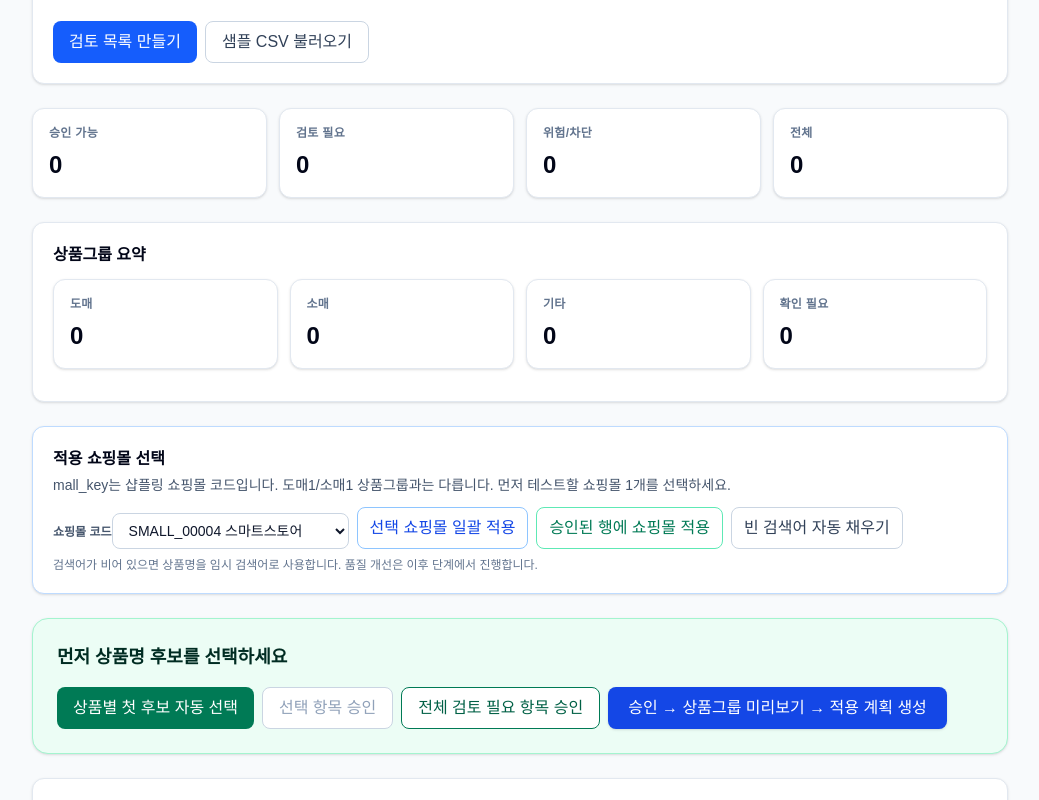
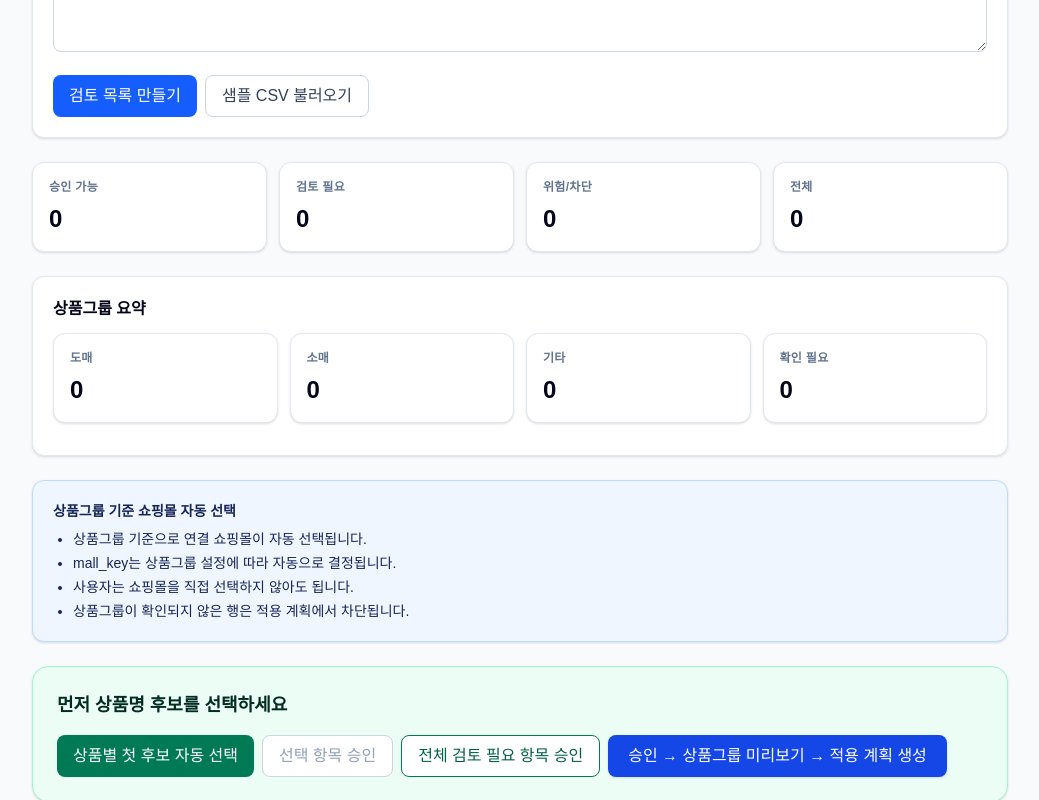
Before and after one commit to andysong111/commerce-os-ops-center, a Next.js app: page /keyword-review-queue in a window 1280 px wide. Shown: the part 2000-2800 px from the top of the page, without its empty margins (240-1279 px from the left). Built offline with nearby package versions, Linux system fonts and the light colour scheme.

Commit message:
Remove manual mall selection from product launch wizard (#118)

```diff
--- a/src/app/keyword-review-queue/page.tsx
+++ b/src/app/keyword-review-queue/page.tsx
@@ -31,9 +31,6 @@ import {
   type KeywordExecutionPreflightResult,
 } from "@/lib/keywordReviewExecutionPreflight";
 
-const DEFAULT_MALL_KEY_STORAGE_KEY = "keywordReviewQueue.defaultMallKey";
-const DEFAULT_MALL_KEY = "SMALL_00004";
-
 const APPLY_RESULT_LABELS: Record<string, string> = {
   goods_key: "상품번호",
   mall_key: "쇼핑몰",
@@ -75,41 +72,14 @@ function formatApplyResultValue(value: unknown): string {
   return APPLY_RESULT_VALUE_LABELS[raw] ?? raw;
 }
 
-function createGroupVariantPreviewRows(rows: ReviewedKeywordRow[], groupVariantEnabled: boolean, expandProductGroupMarkets: boolean) {
+function createGroupVariantPreviewRows(rows: ReviewedKeywordRow[], groupVariantEnabled: boolean) {
   return rows.filter((row) => row.reviewStatus === "approved").flatMap((row) => {
     const source = sourceFromReviewedRow(row);
-    const markets = expandProductGroupMarkets ? getMarketsForProductGroup(row.productGroup ?? "") : [{ productGroup: row.productGroup ?? "상품그룹 확인 필요", groupSuffix: row.groupSuffix ?? "", productGroupType: row.productGroupType ?? "확인 필요", marketName: "현재 선택 쇼핑몰", mallType: "", mallKey: row.editedMallKey || row.mallKey, accountIdLabel: "-" } as const];
-    if (markets.length === 0) return [{ row, mallKey: "상품그룹 확인 필요", marketName: "상품그룹 확인 필요", accountIdLabel: "-", groupTitle: source.baseTitle, mallTitle: source.baseTitle, selectedModifier: "", wordOrderStrategy: "blocked" }];
+    const markets = getMarketsForProductGroup(row.productGroup ?? "");
+    if (markets.length === 0) return [{ row, mallKey: "상품그룹 확인 필요", marketName: "상품그룹 확인 필요", accountIdLabel: "-", groupTitle: source.baseTitle, mallTitle: source.baseTitle, selectedModifier: "", wordOrderStrategy: "상품그룹을 확인해야 쇼핑몰 자동 확장이 가능합니다." }];
     return markets.map((market) => { const variant = groupVariantEnabled ? buildMallSpecificTitleVariant(source, market) : null; return { row, mallKey: market.mallKey, marketName: market.marketName, accountIdLabel: market.accountIdLabel, groupTitle: variant?.groupTitle ?? source.baseTitle, mallTitle: variant?.mallTitle ?? source.baseTitle, selectedModifier: variant?.selectedModifier ?? "", wordOrderStrategy: variant?.wordOrderStrategy ?? "single_mall" }; });
   });
 }
-
-const SHOPLING_MALL_OPTIONS = [
-  ["SMALL_00001", "옥션"],
-  ["SMALL_00002", "지마켓"],
-  ["SMALL_00003", "11번가"],
-  ["SMALL_00004", "스마트스토어"],
-  ["SMALL_00005", "GS SHOP"],
-  ["SMALL_00012", "쿠팡"],
-  ["SMALL_00014", "카페24(1.9)"],
-  ["SMALL_00019", "신세계몰"],
-  ["SMALL_00069", "도매꾹"],
-  ["SMALL_00071", "도매창고"],
-  ["SMALL_00101", "카카오톡 스토어"],
-  ["SMALL_00107", "오너클랜"],
-  ["SMALL_00112", "에이블리"],
-  ["SMALL_00116", "셀파"],
-  ["SMALL_00130", "롯데ON"],
-  ["SMALL_00165", "셀링콕"],
-  ["SMALL_00168", "인큐텐"],
-  ["SMALL_00179", "투비즈온"],
-  ["SMALL_00180", "도매아토즈"],
-  ["SMALL_00186", "AliExpress"],
-  ["SMALL_00188", "셀리어스"],
-  ["SMALL_00190", "도매의신"],
-  ["SMALL_00191", "TEMU"],
-  ["SMALL_00194", "토스쇼핑"],
-] as const;
 
 function fallbackSiteSrchFromTitle(title: string) {
   return title.replace(/\s+/g, " ").trim();
@@ -221,12 +191,12 @@ export default function KeywordReviewQueuePage() {
   const [payloadPreview, setPayloadPreview] =
     useState<KeywordPayloadPreviewResult | null>(null);
   const [groupVariantEnabled, setGroupVariantEnabled] = useState(false);
-  const [expandProductGroupMarkets, setExpandProductGroupMarkets] = useState(false);
+  const [expandProductGroupMarkets] = useState(true);
   const [groupVariantPreview, setGroupVariantPreview] = useState<ReturnType<typeof createGroupVariantPreviewRows>>([]);
   const [guidedActionStatus, setGuidedActionStatus] = useState("");
   const [preflightResult, setPreflightResult] =
     useState<KeywordExecutionPreflightResult | null>(null);
-  const [allowedMallKeys, setAllowedMallKeys] = useState(DEFAULT_MALL_KEY);
+  const [allowedMallKeys, setAllowedMallKeys] = useState("");
   const [maxRows, setMaxRows] = useState("20");
   const [alreadyAppliedGoodsKeys, setAlreadyAppliedGoodsKeys] = useState("");
   const [keywordApplyMaxRows, setKeywordApplyMaxRows] = useState("20");
@@ -240,28 +210,6 @@ export default function KeywordReviewQueuePage() {
     string,
     unknown
   > | null>(null);
-  const [defaultMallKey, setDefaultMallKey] = useState(() => {
-    if (typeof window === "undefined") return DEFAULT_MALL_KEY;
-    return (
-      window.localStorage.getItem(DEFAULT_MALL_KEY_STORAGE_KEY) ||
-      DEFAULT_MALL_KEY
-    );
-  });
-  const [mallKeyFillStatus, setMallKeyFillStatus] = useState("");
-
-  function changeDefaultMallKey(value: string) {
-    const previousDefaultMallKey = defaultMallKey;
-    setDefaultMallKey(value);
-    setAllowedMallKeys((current) => {
-      const normalizedCurrent = current.trim();
-      if (!normalizedCurrent || normalizedCurrent === previousDefaultMallKey) {
-        return value;
-      }
-      return current;
-    });
-    setPreflightResult(null);
-    window.localStorage.setItem(DEFAULT_MALL_KEY_STORAGE_KEY, value);
-  }
   function loadImportedArtifact() {
     if (!importedArtifact?.files) return;
     setApprovalCsv(
@@ -421,7 +369,7 @@ export default function KeywordReviewQueuePage() {
         return {
           ...row,
           reviewStatus: "approved" as const,
-          editedMallKey: row.editedMallKey.trim() || row.mallKey.trim() || defaultMallKey,
+          editedMallKey: row.editedMallKey.trim() || row.mallKey.trim(),
           editedSiteSrch: row.editedSiteSrch.trim() || row.recommendedSiteSrch.trim() || fallbackSiteSrchFromTitle(row.editedTitle || row.recommendedTitle),
         };
       }
@@ -433,12 +381,12 @@ export default function KeywordReviewQueuePage() {
     setPayloadPreview(null);
     setPreflightResult(null);
     setRows((current) => approveFirstCandidateRows(current));
-    setMallKeyFillStatus("상품별 첫 후보에 쇼핑몰과 임시 검색어를 자동으로 채웠습니다.");
+    setGuidedActionStatus("상품별 첫 후보를 선택했습니다. mall_key는 상품그룹 설정에 따라 자동으로 결정됩니다.");
   }
 
   function runGuidedApprovalPreviewPlan() {
     const sourceRows = rows.filter((row) => row.reviewStatus === "approved").length === 0 ? approveFirstCandidateRows(rows) : rows;
-    const previewRows = createGroupVariantPreviewRows(sourceRows, groupVariantEnabled, expandProductGroupMarkets);
+    const previewRows = createGroupVariantPreviewRows(sourceRows, groupVariantEnabled);
     const preview = buildKeywordShoplingPayloadPreview(sourceRows, { groupVariantEnabled, expandProductGroupMarkets });
     setRows(sourceRows);
     setGroupVariantPreview(previewRows);
@@ -457,7 +405,7 @@ export default function KeywordReviewQueuePage() {
       setGuidedActionStatus("승인된 상품명이 있어야 진행할 수 있습니다.");
       return;
     }
-    setGroupVariantPreview(createGroupVariantPreviewRows(rows, groupVariantEnabled, expandProductGroupMarkets));
+    setGroupVariantPreview(createGroupVariantPreviewRows(rows, groupVariantEnabled));
     setGuidedActionStatus("상품그룹별 상품명 미리보기를 생성했습니다. 다음 단계에서 적용 계획을 생성하세요.");
   }
 
@@ -492,38 +440,7 @@ export default function KeywordReviewQueuePage() {
     window.setTimeout(() => document.getElementById("keyword-shopling-apply-section")?.scrollIntoView({ behavior: "smooth", block: "start" }), 0);
   }
 
-  function fillMallKeyForRows(approvedOnly: boolean) {
-    setPayloadPreview(null);
-    setPreflightResult(null);
-    setRows((current) =>
-      current.map((row) => {
-        if (row.classification === "blocked_risk") return row;
-        if (approvedOnly && row.reviewStatus !== "approved") return row;
-        return row.mallKey.trim() || row.editedMallKey.trim()
-          ? row
-          : { ...row, editedMallKey: defaultMallKey };
-      }),
-    );
-    setMallKeyFillStatus("선택한 쇼핑몰을 검토 행에 적용했습니다.");
-  }
-
-  function fillEmptySiteSrch() {
-    setPayloadPreview(null);
-    setPreflightResult(null);
-    setRows((current) =>
-      current.map((row) => {
-        const finalSiteSrch =
-          row.editedSiteSrch.trim() || row.recommendedSiteSrch.trim();
-        if (finalSiteSrch) return row;
-        return {
-          ...row,
-          editedSiteSrch: fallbackSiteSrchFromTitle(
-            row.editedTitle || row.recommendedTitle,
-          ),
-        };
-      }),
-    );
-  }
+
 
   function approveAllReviewNeededRows() {
     if (
@@ -740,58 +657,14 @@ export default function KeywordReviewQueuePage() {
         </div>
       </section>
 
-      <section className="my-6 rounded-xl border border-blue-200 bg-white p-4 shadow-sm sm:p-5">
-        <h2 className="font-semibold text-slate-950">적용 쇼핑몰 선택</h2>
-        <p className="mt-1 text-sm text-slate-600">
-          mall_key는 샵플링 쇼핑몰 코드입니다. 도매1/소매1 상품그룹과는
-          다릅니다. 먼저 테스트할 쇼핑몰 1개를 선택하세요.
-        </p>
-        <div className="mt-3 flex flex-wrap items-end gap-2">
-          <label className="text-xs font-semibold text-slate-600">
-            쇼핑몰 코드
-            <select
-              value={defaultMallKey}
-              onChange={(event) => changeDefaultMallKey(event.target.value)}
-              className="mt-1.5 rounded-lg border border-slate-300 px-3 py-2 text-sm font-normal text-slate-900"
-            >
-              {SHOPLING_MALL_OPTIONS.map(([key, label]) => (
-                <option key={key} value={key}>
-                  {key} {label}
-                </option>
-              ))}
-            </select>
-          </label>
-          <button
-            type="button"
-            onClick={() => fillMallKeyForRows(false)}
-            className="rounded-lg border border-blue-300 px-3 py-2 text-xs font-semibold text-blue-700"
-          >
-            선택 쇼핑몰 일괄 적용
-          </button>
-          <button
-            type="button"
-            onClick={() => fillMallKeyForRows(true)}
-            className="rounded-lg border border-emerald-300 px-3 py-2 text-xs font-semibold text-emerald-700"
-          >
-            승인된 행에 쇼핑몰 적용
-          </button>
-          <button
-            type="button"
-            onClick={fillEmptySiteSrch}
-            className="rounded-lg border border-slate-300 px-3 py-2 text-xs font-semibold text-slate-700"
-          >
-            빈 검색어 자동 채우기
-          </button>
-        </div>
-        <p className="mt-2 text-xs text-slate-500">
-          검색어가 비어 있으면 상품명을 임시 검색어로 사용합니다. 품질 개선은
-          이후 단계에서 진행합니다.
-        </p>
-        {mallKeyFillStatus ? (
-          <p className="mt-2 text-xs font-semibold text-emerald-700">
-            {mallKeyFillStatus}
-          </p>
-        ) : null}
+      <section className="my-6 rounded-xl border border-blue-200 bg-blue-50 p-4 text-sm text-blue-950 shadow-sm sm:p-5">
+        <h2 className="font-semibold">상품그룹 기준 쇼핑몰 자동 선택</h2>
+        <ul className="mt-2 list-disc space-y-1 pl-5">
+          <li>상품그룹 기준으로 연결 쇼핑몰이 자동 선택됩니다.</li>
+          <li>mall_key는 상품그룹 설정에 따라 자동으로 결정됩니다.</li>
+          <li>사용자는 쇼핑몰을 직접 선택하지 않아도 됩니다.</li>
+          <li>상품그룹이 확인되지 않은 행은 적용 계획에서 차단됩니다.</li>
+        </ul>
       </section>
 
       <PrimaryApprovalCta
@@ -948,8 +821,7 @@ export default function KeywordReviewQueuePage() {
         expandProductGroupMarkets={expandProductGroupMarkets}
         previewRows={groupVariantPreview}
         onGroupVariantEnabledChange={(value) => { setGroupVariantEnabled(value); setPayloadPreview(null); setPreflightResult(null); }}
-        onExpandProductGroupMarketsChange={(value) => { setExpandProductGroupMarkets(value); setPayloadPreview(null); setPreflightResult(null); }}
-        onPreview={() => setGroupVariantPreview(createGroupVariantPreviewRows(rows, groupVariantEnabled, expandProductGroupMarkets))}
+        onPreview={() => setGroupVariantPreview(createGroupVariantPreviewRows(rows, groupVariantEnabled))}
         onApplyPreview={() => {
           if (expandProductGroupMarkets) {
             const preview = buildKeywordShoplingPayloadPreview(rows, { groupVariantEnabled, expandProductGroupMarkets });
@@ -1171,7 +1043,7 @@ function ExecutionPreflightSection({
               placeholder="mall_key를 줄바꿈 또는 쉼표로 입력"
             />
             <span className="mt-1 block font-normal">
-              허용 쇼핑몰은 위 ‘적용 쇼핑몰 선택’ 값으로 자동 설정됩니다.
+              허용 쇼핑몰은 상품그룹 시장 등록 설정에 따라 자동 설정됩니다.
             </span>
           </label>
           <label className="text-xs font-semibold text-slate-600">
@@ -1218,7 +1090,7 @@ function ExecutionPreflightSection({
 
       {!result ? (
         <p className="p-8 text-center text-sm text-slate-500">
-          샵플링 반영 미리보기를 생성한 뒤 실행 전 점검을 누르세요. 기본 쇼핑몰은 위에서 선택한 값이 자동 적용됩니다.
+          샵플링 반영 미리보기를 생성한 뒤 실행 전 점검을 누르세요. mall_key는 상품그룹 설정에 따라 자동 적용됩니다.
         </p>
       ) : (
         <div className="p-4 sm:p-5">
@@ -1662,7 +1534,7 @@ function ProductLaunchWizard({
 }) {
   const completedCount = [counts.approvedCount > 0, groupPreviewReady, applyPlanReady, dryRunSucceeded, realApplySucceeded].filter(Boolean).length;
   const currentStep = completedCount >= 5 ? "완료" : `Step ${completedCount + 1}`;
-  const nextStep = completedCount >= 5 ? "모든 단계 완료" : ["상품명 후보 선택", "상품그룹별 상품명 미리보기", "적용 계획 생성", "dry_run 실행 준비", "실제 반영"][completedCount];
+  const nextStep = completedCount >= 5 ? "모든 단계 완료" : ["상품명 후보 선택", "상품그룹별 상품명 미리보기", "상품그룹 기준 적용 계획 생성", "dry_run 실행 준비", "실제 반영"][completedCount];
   const statusLabel = (ready: boolean, state?: OperationStatusState) => {
     if (state === "queued" || state === "running") return "실행 중";
     if (state === "waiting_artifact") return "결과 생성 대기 중";
@@ -1673,7 +1545,7 @@ function ProductLaunchWizard({
   const steps = [
     { step: "Step 1", title: "상품명 후보 선택", button: "상품별 첫 후보 자동 선택", disabled: false, reason: "", done: counts.approvedCount > 0, onClick: onStep1 },
     { step: "Step 2", title: "상품그룹별 상품명 미리보기", button: "상품그룹별 상품명 미리보기", disabled: step2Disabled, reason: "승인된 상품명이 있어야 진행할 수 있습니다.", done: groupPreviewReady, onClick: onStep2 },
-    { step: "Step 3", title: "적용 계획 생성", button: "적용 계획 생성", disabled: step3Disabled, reason: "상품그룹별 미리보기를 먼저 생성하세요.", done: applyPlanReady, onClick: onStep3 },
+    { step: "Step 3", title: "상품그룹 기준 적용 계획 생성", button: "상품그룹 기준 적용 계획 생성", disabled: step3Disabled, reason: "상품그룹별 미리보기를 먼저 생성하세요.", done: applyPlanReady, onClick: onStep3 },
     { step: "Step 4", title: "dry_run 실행 준비", button: "dry_run 실행 준비", disabled: step4Disabled, reason: "적용 계획을 먼저 생성하세요.", done: preflightReady, onClick: onStep4 },
     { step: "Step 5", title: "실제 반영", button: "실제 샵플링 반영 실행", disabled: step5Disabled, reason: "dry_run 성공 후 실제 반영이 가능합니다.", done: realApplySucceeded, onClick: onStep5 },
   ];
@@ -1692,6 +1564,7 @@ function ProductLaunchWizard({
           <p><strong>진행률</strong>: {completedCount}/5 완료</p>
         </div>
       </div>
+      <p className="mt-4 rounded-lg border border-blue-200 bg-white px-3 py-2 text-sm font-semibold text-blue-900">상품그룹에 연결된 쇼핑몰별로 상품명과 mall_key가 자동 생성됩니다.</p>
       <div className="mt-5 grid gap-3 lg:grid-cols-5">
         {steps.map((item, index) => {
           const stateClass = item.done ? "border-emerald-300 bg-emerald-50" : item.disabled ? "border-slate-200 bg-slate-50" : "border-blue-300 bg-blue-50";
@@ -1751,7 +1624,6 @@ function GroupVariantSection({
   expandProductGroupMarkets,
   previewRows,
   onGroupVariantEnabledChange,
-  onExpandProductGroupMarketsChange,
   onPreview,
   onApplyPreview,
 }: {
@@ -1760,7 +1632,6 @@ function GroupVariantSection({
   expandProductGroupMarkets: boolean;
   previewRows: ReturnType<typeof createGroupVariantPreviewRows>;
   onGroupVariantEnabledChange: (value: boolean) => void;
-  onExpandProductGroupMarketsChange: (value: boolean) => void;
   onPreview: () => void;
   onApplyPreview: () => void;
 }) {
@@ -1778,13 +1649,12 @@ function GroupVariantSection({
           <p className="rounded-lg border border-amber-200 bg-amber-50 px-3 py-2">이 단계는 아직 샵플링에 반영하지 않습니다.</p>
           {approvedCount === 0 ? <p className="rounded-lg border border-amber-200 bg-amber-50 px-3 py-2 font-semibold">먼저 승인된 상품명이 필요합니다. 위의 ‘상품별 첫 후보만 승인’을 누르거나 각 행의 ‘승인’을 눌러주세요.</p> : null}
           {!groupVariantEnabled ? <p className="rounded-lg border border-amber-200 bg-amber-50 px-3 py-2">속성 꾸밈어를 적용하려면 ‘상품그룹별 속성 꾸밈어 적용’을 켜세요.</p> : null}
-          {!expandProductGroupMarkets ? <p className="rounded-lg border border-amber-200 bg-amber-50 px-3 py-2">현재는 선택 쇼핑몰 1개 기준입니다. 그룹에 연결된 모든 쇼핑몰에 적용하려면 확장 옵션을 켜세요.</p> : null}
           <p className="rounded-lg border border-amber-200 bg-amber-50 px-3 py-2">상품에 실제로 확인되는 속성만 꾸밈어로 사용합니다. 미확인 속성, 인증, 방수, 최저가 등 위험 표현은 자동 추가하지 않습니다.</p>
           <p className="sr-only">상품그룹에 연결된 모든 쇼핑몰로 적용 대상 확장</p>
         </div>
         <div className="mt-4 grid gap-3 sm:grid-cols-2">
           <span className="sr-only">상품그룹별 속성 꾸밈어 적용</span><ToggleCard title="속성 꾸밈어 추가" description="상품명/검색어에 실제로 있는 미니, 수납, 주방용 같은 안전한 속성만 추가합니다." checked={groupVariantEnabled} onChange={onGroupVariantEnabledChange} />
-          <ToggleCard title="연결 쇼핑몰 전체로 확장" description="도매1, 소매1 같은 상품그룹에 연결된 모든 쇼핑몰로 적용 대상을 늘립니다." checked={expandProductGroupMarkets} onChange={onExpandProductGroupMarketsChange} />
+          <div className="rounded-xl border border-indigo-200 bg-indigo-50 p-4 text-sm text-indigo-950"><strong>연결 쇼핑몰 자동 확장</strong><p className="mt-1">도매1, 소매1 같은 상품그룹에 연결된 모든 쇼핑몰로 적용 대상을 자동 확장합니다.</p></div>
         </div>
         <p className="mt-4 rounded-lg bg-slate-50 px-3 py-2 text-sm font-semibold text-slate-700">예상 적용 행 수: {expectedRows}개 <span className="block text-xs font-normal text-slate-500">Example: {groupBreakdown} = 36개</span></p>
         <div className="mt-4 flex flex-wrap gap-2">
@@ -2339,21 +2209,9 @@ function SheetReviewTable({
                     <div className="mt-1 font-mono text-[11px] text-slate-500">{row.ptnGoodsCd || "—"}</div>
                     <div className="mt-1 text-xs font-semibold text-blue-700">{productGroupDisplay(row)}</div>
                   </td>
-                  <td className="px-2 py-2 font-semibold text-slate-900">
-                    <select
-                      value={row.editedMallKey || row.mallKey || ""}
-                      onChange={(event) =>
-                        onUpdate(index, { editedMallKey: event.target.value })
-                      }
-                      className="mt-1 w-full rounded border border-slate-300 px-2 py-1 text-xs font-normal"
-                    >
-                      <option value="">쇼핑몰 선택 필요</option>
-                      {SHOPLING_MALL_OPTIONS.map(([key, label]) => (
-                        <option key={key} value={key}>
-                          {key} {label}
-                        </option>
-                      ))}
-                    </select>
+                  <td className="px-2 py-2 text-xs text-slate-700">
+                    <span className="font-semibold text-blue-700">상품그룹 기준 자동 결정</span>
+                    <span className="mt-1 block font-mono text-[11px] text-slate-500">{row.productGroup || "상품그룹 확인 필요"}</span>
                   </td>
                   <td className="px-2 py-2 text-slate-700">
                     {row.originalTitle || "—"}
@@ -2512,23 +2370,7 @@ function ReviewRow({
 
       <div className="mt-4 grid gap-4 lg:grid-cols-2">
         <Detail label="현재 상품명" value={row.originalTitle} />
-        <label className="text-xs font-semibold text-slate-600">
-          적용 쇼핑몰
-          <select
-            value={row.editedMallKey || row.mallKey || ""}
-            onChange={(event) =>
-              onUpdate({ editedMallKey: event.target.value })
-            }
-            className="mt-1.5 w-full rounded-lg border border-slate-300 px-3 py-2 text-sm font-normal text-slate-900"
-          >
-            <option value="">쇼핑몰 선택 필요</option>
-            {SHOPLING_MALL_OPTIONS.map(([key, label]) => (
-              <option key={key} value={key}>
-                {key} {label}
-              </option>
-            ))}
-          </select>
-        </label>
+        <Detail label="쇼핑몰 자동 확장" value="상품그룹 기준으로 연결 쇼핑몰이 자동 선택됩니다." />
         <label className="text-xs font-semibold text-slate-600">
           추천 상품명
           <input
--- a/src/lib/keywordReviewPayloadPreview.ts
+++ b/src/lib/keywordReviewPayloadPreview.ts
@@ -162,7 +162,7 @@ export function buildKeywordShoplingPayloadPreview(
     } else if (row.reviewStatus === "approved") {
       if (!row.goodsKey.trim())
         validation_errors.push("goods_key is required.");
-      if (!final_mall_key)
+      if (!options.expandProductGroupMarkets && !final_mall_key)
         validation_errors.push("적용할 쇼핑몰(mall_key)을 선택하세요.");
       if (!final_title) validation_errors.push("상품명을 입력하세요.");
       if (!final_site_srch) {
@@ -243,8 +243,8 @@ export function buildKeywordShoplingPayloadPreview(
     if (!row) return [item];
     const markets = getMarketsForProductGroup(row.productGroup ?? "");
     if (markets.length === 0) {
-      expansionErrors.push(`${row.goodsKey || "(missing goods_key)"}: 상품그룹 확인 필요`);
-      return [{ ...item, payload_status: "invalid" as const, validation_errors: [...item.validation_errors, "상품그룹 확인 필요"] }];
+      expansionErrors.push(`${row.goodsKey || "(missing goods_key)"}: 상품그룹을 확인해야 쇼핑몰 자동 확장이 가능합니다.`);
+      return [{ ...item, payload_status: "invalid" as const, validation_errors: [...item.validation_errors, "상품그룹을 확인해야 쇼핑몰 자동 확장이 가능합니다."] }];
     }
     const source = sourceFromReviewedRow(row);
     return markets.map((market) => {
```
Also changed, not shown: 1 other file (tests, documents, lock files or other folders).
